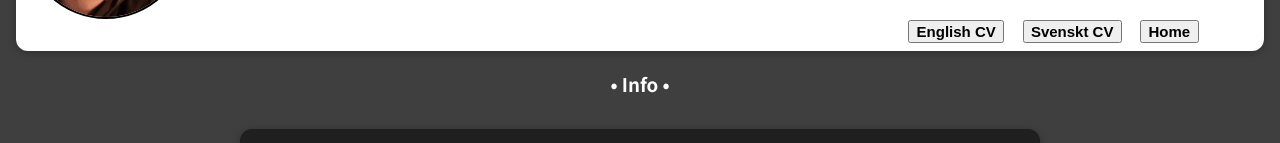
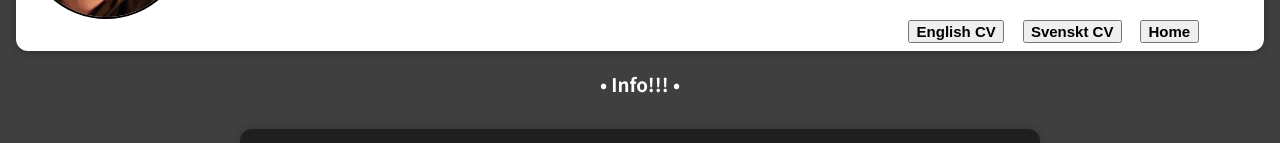
Before and after one commit to CobraKarl/about_me, a React (Create React App) app: page / in a window 1280 px wide. Shown: the part 171-314 px from the top of the page. Built offline with nearby package versions, Linux system fonts and the light colour scheme.

Commit message:
"testing a change!

```diff
--- a/src/componments/Home.js
+++ b/src/componments/Home.js
@@ -9,7 +9,7 @@ import GitLogo from "../shared/images/git.png";
 export const Home = () => {
   return (
     <div>
-      <h3 className="text">• Info •</h3>
+      <h3 className="text">• Info!!! •</h3>
       <div className="swe_erfarenhet">
         <div className="swe_company">
           <img className="logos" src={MailLogo}></img>
```
